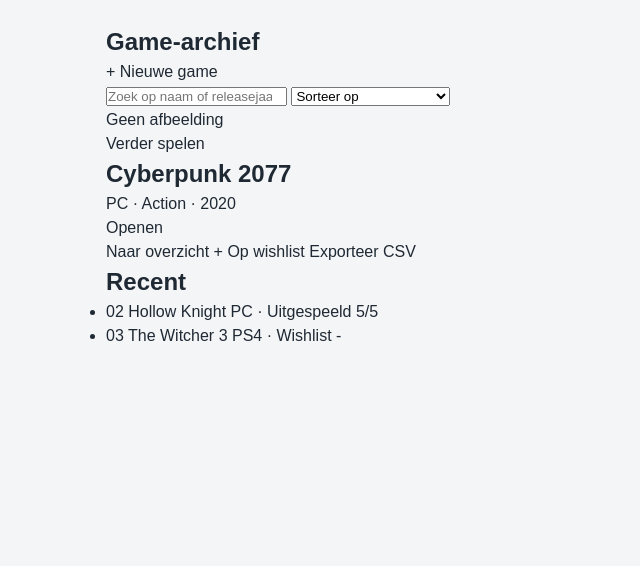
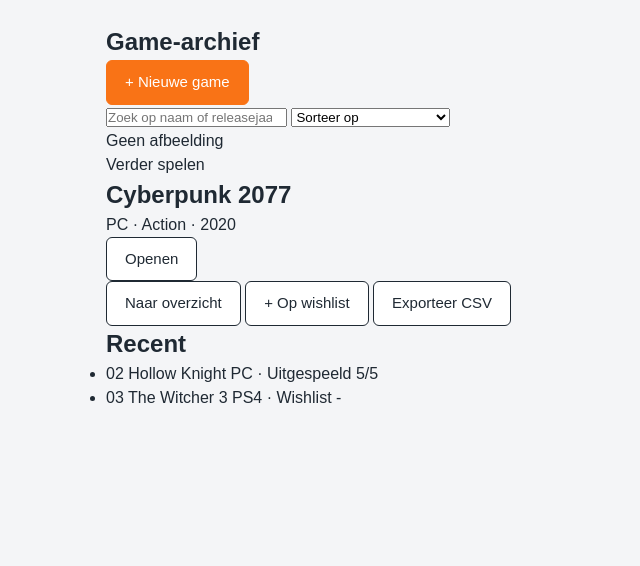
Before and after one commit to SkalitzBlacksmith/GameSpark, a PHP site: page /index.html in a window 1280 px wide. Shown: the part 68-634 px from the top of the page, without its empty margins (0-640 px from the left). Run offline with PHP 8.4, Linux system fonts and the light colour scheme.

Commit message:
Added button styles

```diff
--- a/public_html/css/style.css
+++ b/public_html/css/style.css
@@ -64,3 +64,28 @@ a {
     justify-content: space-between;
     font-size: 14px;
 }
+
+.knop {
+    display: inline-block;
+    padding: 10px 18px;
+    border: 1px solid #1f2933;
+    border-radius: 6px;
+    background-color: #ffffff;
+    color: #1f2933;
+    font-size: 15px;
+    cursor: pointer;
+}
+
+.knop:hover {
+    background-color: #e4e7eb;
+}
+
+.knop-primair {
+    background-color: #f97316;
+    border-color: #f97316;
+    color: #ffffff;
+}
+
+.knop-primair:hover {
+    background-color: #ea580c;
+}
```
